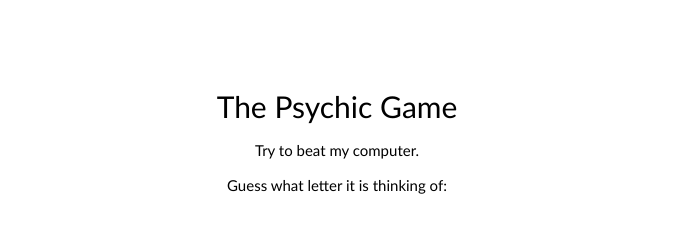
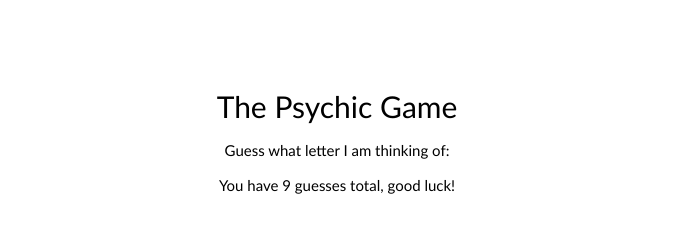
Before and after one commit to chuymgzz/Psychic-Game, a plain HTML site: page index.html in a window 1280 px wide. Shown: the top 245 px of the page, without its empty margins (303-976 px from the left). Drawn offline with Linux system fonts and the light colour scheme.

Commit message:
Update index.html

```diff
--- a/index.html
+++ b/index.html
@@ -28,7 +28,7 @@
         </header>
 <!--Instructions-->
         <div class="instructions">
-          <p class="intro__desc">Try to beat my computer.<br>Guess what letter it is thinking of:</p>
+          <p class="intro__desc">Guess what letter I am thinking of:<br>You have 9 guesses total, good luck!</p>
           <br>
         </div>
 <!--Game-->
```
